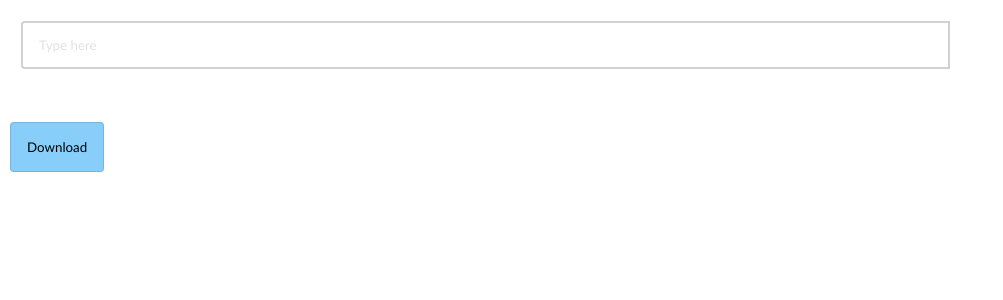
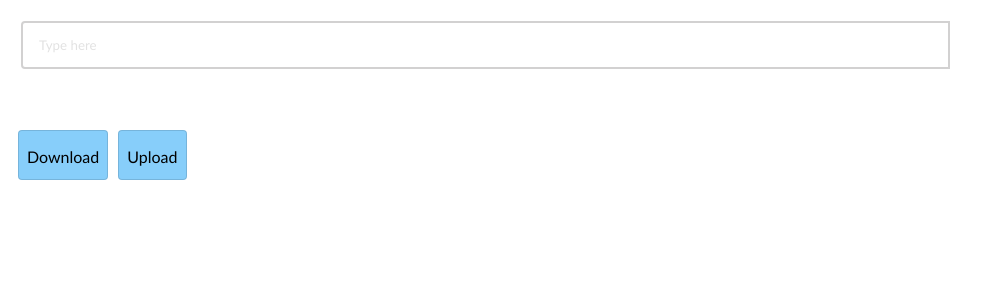
Before and after one commit to mbdx4srt/list_maker, a React (Create React App) app: page / in a window 1280 px wide. Shown: the top 300 px of the page, without its empty margins (0-1003 px from the left). Built offline with nearby package versions, Linux system fonts and the light colour scheme.

Commit message:
Changes to add in upload functionality

```diff
--- a/src/App.css
+++ b/src/App.css
@@ -9,6 +9,17 @@
 body {
     background-color: #ffffff;
 
+}
+.buttons {
+    display:flex;
+    vertical-align: middle;
+    white-space: nowrap;
+    padding:.5rem;
+    font-size: 0;
+}
+.buttonsh {
+    display:flex;
+    vertical-align: middle;
 }
 
 .listmakerold {
@@ -136,9 +147,15 @@ h1 {
 
 
 .download-button {
-    padding: 16px;
+
+    height: 50px;
+    line-height: 35px;
     background-color: lightskyblue;
     border-radius: 0.25rem;
     border: 1px solid rgba(0, 0, 0, 0.125);
     margin: 5px;
+    white-space: nowrap;
+    padding:.5rem;
+    font-size: 16px;
+    text-align: center;
 }
--- a/src/components/Download.js
+++ b/src/components/Download.js
@@ -23,9 +23,11 @@ function Download({listList}) {
 
     return (
         <div>
+            <div>>
             <button onClick={downloadTextFile}
             className={'download-button'}
             >Download</button>
+            </div>
         </div>
     );
 }
--- a/src/components/ListList.js
+++ b/src/components/ListList.js
@@ -2,6 +2,8 @@ import React,{useState} from 'react'
 import ListForm from "./ListForm";
 import ListItem from "./ListItem";
 import Download from "./Download";
+import Upload from "./Upload";
+
 function ListList() {
     const[listList, setList] = useState([])
 
@@ -15,6 +17,21 @@ function ListList() {
         setList(newListItems)
         console.log(...listList)
     }
+
+    const addListItems = listitems =>{
+
+        const newListItems = []
+        listitems.forEach(listitem => {
+
+            if (!listitem.text || /^\s*$/.test(listitem.text)){
+                return
+            }
+            newListItems.push(listitem)
+
+            })
+        setList(newListItems)
+    }
+
 
     const updateListItem = (listitemId, newValue) => {
         if (!newValue.text || /^\s*$/.test(newValue.text)){
@@ -50,7 +67,10 @@ function ListList() {
                       updateListItem={updateListItem}
             />
             </div>
+            <div className={'buttons'}>
             <Download listList={listList}/>
+            <Upload addListItems={addListItems}/>
+            </div>
         </div>
     );
 }
--- /dev/null
+++ b/src/components/Upload.js
@@ -0,0 +1,40 @@
+import React from 'react';
+
+function Upload({addListItems}) {
+
+
+    const logList = (input) => {
+        const listitems = []
+        input.forEach(inputitem => {
+            const listitem = {
+            id : Math.floor(Math.random() * 10000),
+            text : inputitem}
+            console.log(listitem)
+            listitems.push(listitem)
+        });
+
+        addListItems(listitems)
+
+
+    }
+
+
+    const showFile = async (e) => {
+        e.preventDefault()
+        const reader = new FileReader()
+        reader.onload = async (e) => {
+            const text = (e.target.result)
+            logList(text.split('\n'))
+        };
+        reader.readAsText(e.target.files[0])
+    };
+
+
+    return (<div className={'buttonsh'}>
+            <label htmlFor="files" className={'download-button'}>Upload</label>
+            <input id='files'  type="file" className={'download-button'} style={{visibility: "hidden"}}onChange={(e) => showFile(e)}/>
+        </div>
+    )
+}
+
+export default Upload
```
